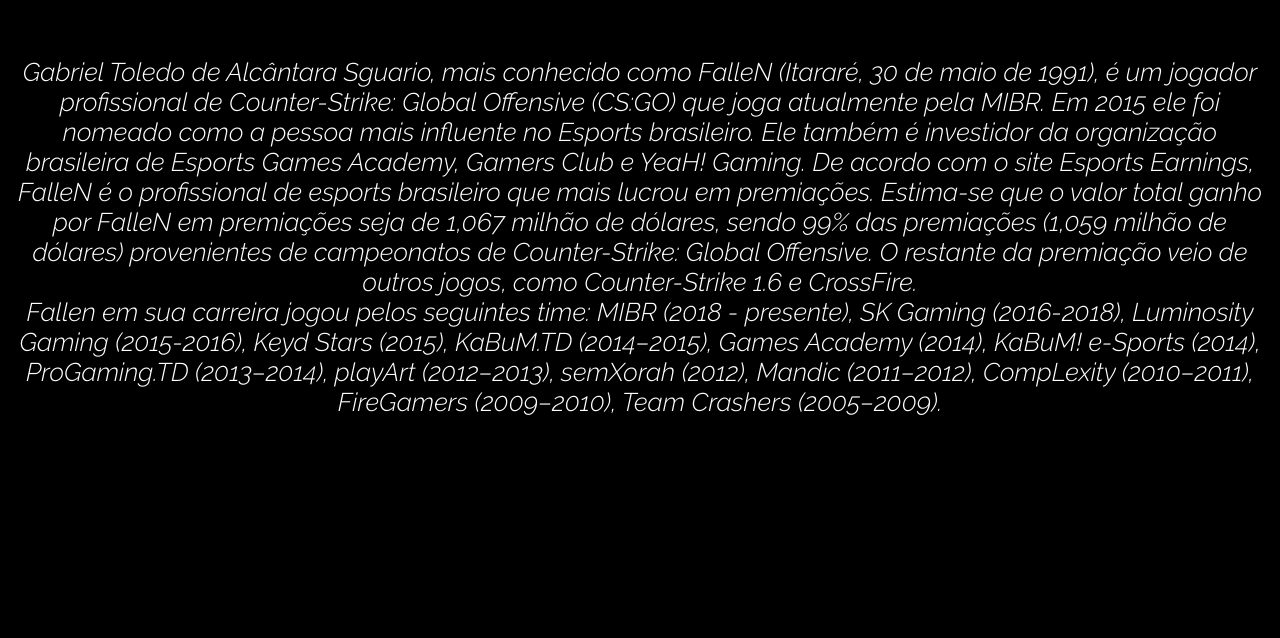
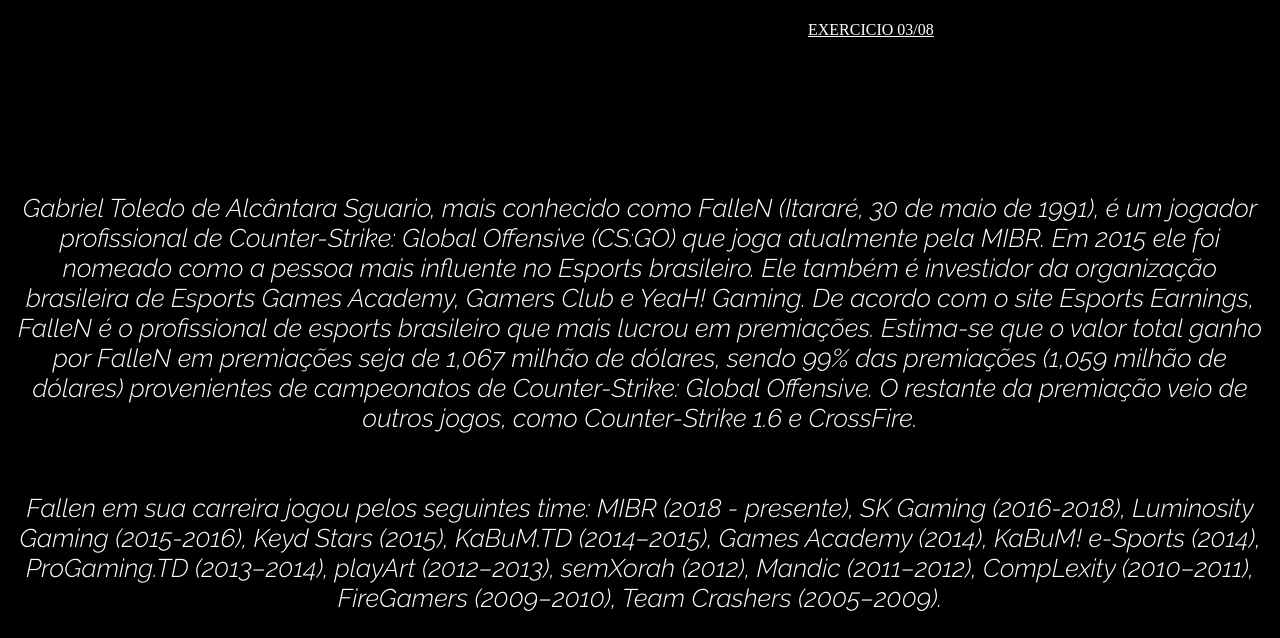
Before and after one commit to pedro-it-Rep/TP, a plain HTML site: page Exercicios/Atividade_03/perfil.html in a window 1280 px wide. Shown: the part 503-1141 px from the top of the page. Before the commit the page ends 945 px from the top, so only its background shows below. Drawn offline with Linux system fonts and the light colour scheme.

Commit message:
Add files via upload

```diff
--- a/Exercicios/Atividade_03/perfil.html
+++ b/Exercicios/Atividade_03/perfil.html
@@ -37,7 +37,7 @@
         De acordo com o site Esports Earnings, FalleN é o profissional de esports brasileiro que mais lucrou em premiações.
         Estima-se que o valor total ganho por FalleN em premiações seja de 1,067 milhão de dólares, sendo 99% das premiações (1,059 milhão de dólares)
         provenientes de campeonatos de Counter-Strike: Global Offensive. O restante da premiação veio de outros jogos, como Counter-Strike 1.6 e CrossFire.
-        <span class = "span-class"><br>
+        <span class = "span-class"><br><br><br>
             Fallen em sua carreira jogou pelos seguintes time:
             MIBR (2018 - presente),
             SK Gaming (2016-2018),
--- a/Exercicios/Atividade_03/style.css
+++ b/Exercicios/Atividade_03/style.css
@@ -42,6 +42,7 @@
 
 .link a {
     margin-left: 4.5em;
+    color: #ffffff;
 }
 
 #texto-desc {
@@ -56,12 +57,12 @@
     text-align: left;
 }
 
-@media (max-width: 790px) {
+@media (min-width: 790px) {
     .link {
         padding-top: 3.5em;
     }
 
     .link a {
-        margin-left: 40em;
+        margin-left: 50em;
     }
 }
```
